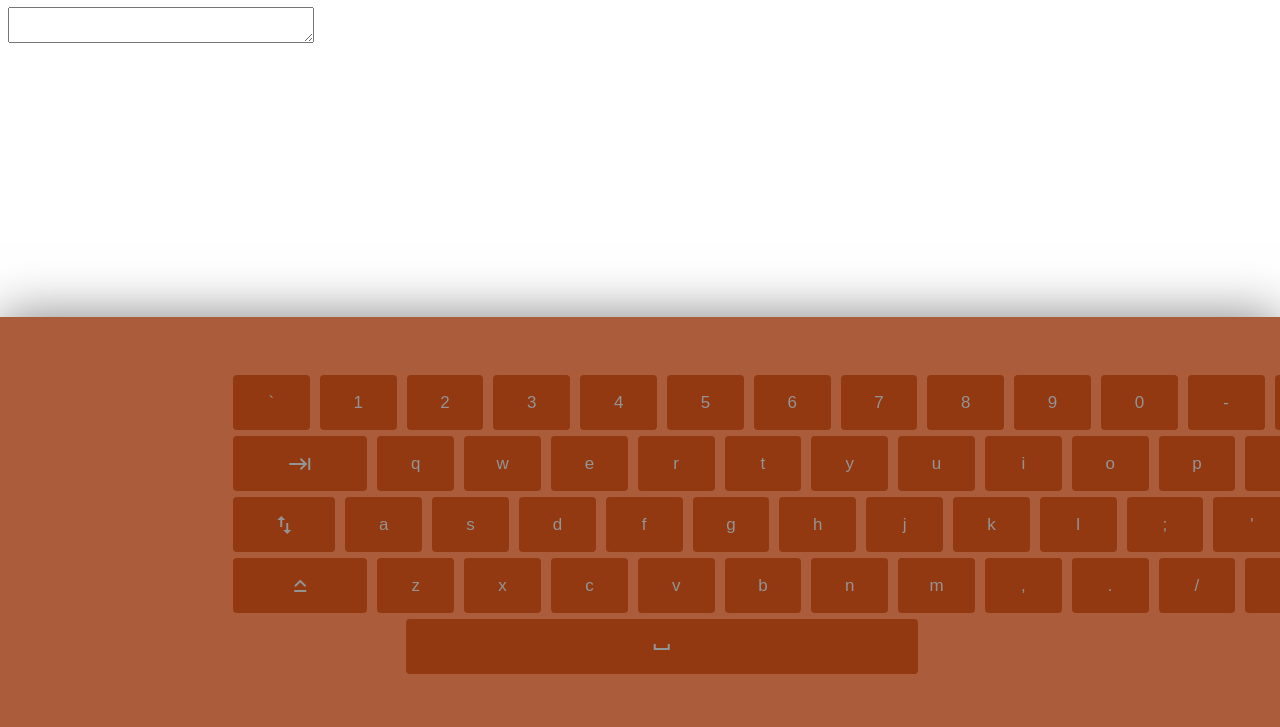
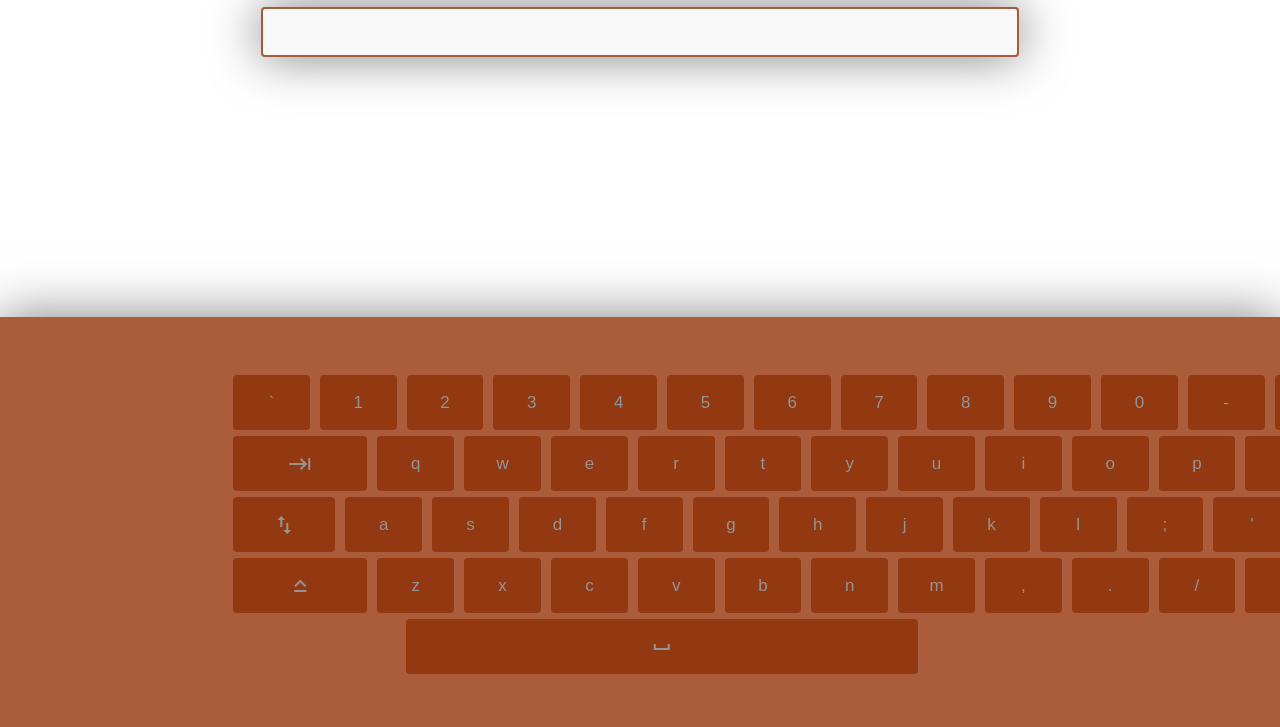
Before and after one commit to marian122/Virtual-Keyboard-v2, a plain HTML site: page index.html in a window 1280 px wide. Shown: the part 73-800 px from the top of the page. Drawn offline with Linux system fonts and the light colour scheme.

Commit message:
FIX INPUT

```diff
--- a/Keyboard.css
+++ b/Keyboard.css
@@ -9,6 +9,22 @@
     user-select: none;
     height: 400px;
     transition: bottom 0.4s;
+}
+
+.keyboard-input {
+    align-items: center;
+    width: 60%;
+    height: 50px;
+    padding: 12px 20px;
+    box-sizing: border-box;
+    border: 2px solid rgba(145, 44, 1, 0.77);
+    box-shadow: 0 0 50px rgba(0, 0, 0, 0.5);
+    border-radius: 4px;
+    background-color: #f8f8f8;
+    resize: none;
+    display: block;
+    margin-left: auto;
+    margin-right: auto;
 }
 
 .keyboard__key,
--- a/experiment.js
+++ b/experiment.js
@@ -14,6 +14,8 @@ const doWork = () => {
                    btns[act].addEventListener('click', function () {
                 for (let keys in allButtons) {
                     allButtons[keys].innerHTML = allButtons[keys].innerHTML.toUpperCase();
+                    allButtons[keys].value = allButtons[keys].value.toUpperCase();
+
                 }
 
             });
@@ -23,6 +25,8 @@ const doWork = () => {
             btns[act].addEventListener('click', function () {
                 for (let keys in allButtons) {
                     allButtons[keys].innerHTML = allButtons[keys].innerHTML.toLowerCase();
+                    allButtons[keys].value = allButtons[keys].value.toLowerCase();
+
                 }
 
             });
--- a/index.html
+++ b/index.html
@@ -12,9 +12,9 @@
 <div>
 
     <h1>Virtual Keyboard - Online</h1>
-    <div class="input-field">
+    <div>
         <label>
-            <textarea class="keyboard-input" style="position: absolute; width: 300px;"></textarea>
+            <textarea class="keyboard-input"></textarea>
         </label>
     </div>
 
```
